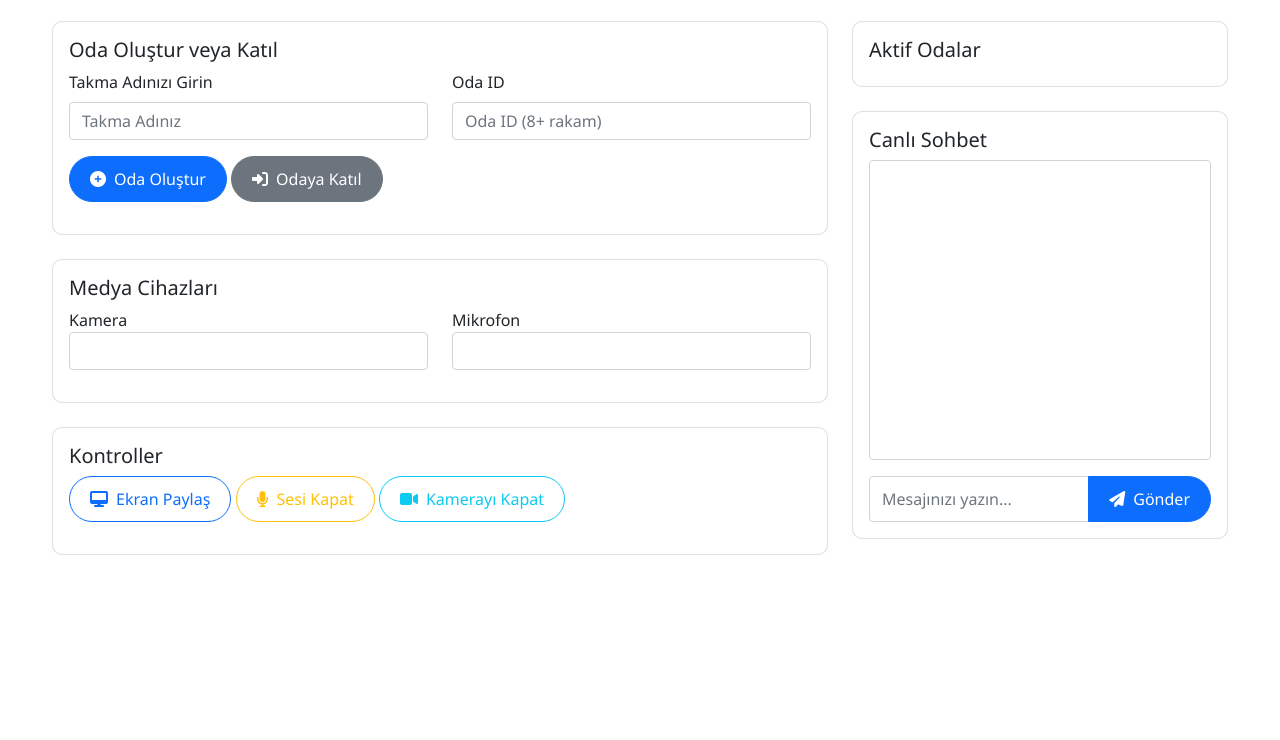
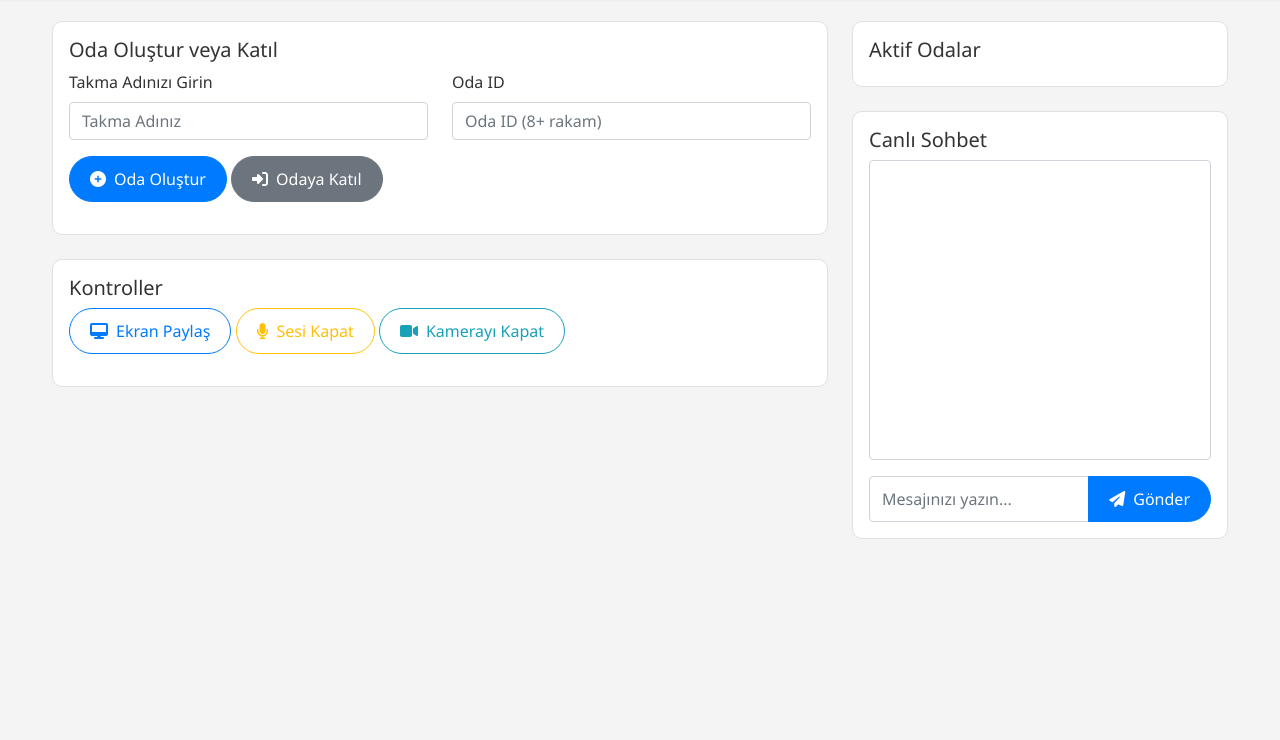
Before and after one commit to Lua00/31cordtest, a website: page index.html in a window 1280 px wide. Shown: the part 60-800 px from the top of the page. Drawn offline with nearby package versions, Linux system fonts and the light colour scheme; a script that the page names is missing.

Commit message:
Update index.html

```diff
--- a/index.html
+++ b/index.html
@@ -12,7 +12,7 @@
     <title>PSYCHORD - Video Chat</title>
 </head>
 
-<body>
+<body class="light-mode">
     <nav class="navbar navbar-expand-lg">
         <div class="container-fluid">
             <span class="navbar-brand mb-0 h1">PSYCHORD - Video Chat</span>
@@ -50,26 +50,6 @@
                         </div>
                         <div id="current-room-id" class="alert alert-info" style="display: none;">
                             Mevcut Oda ID: <span id="room-id-display"></span>
-                        </div>
-                    </div>
-                </div>
-
-                <div class="card mb-4">
-                    <div class="card-body">
-                        <h5 class="card-title">Medya Cihazları</h5>
-                        <div class="row mb-3">
-                            <div class="col-md-6">
-                                <label for="video-devices">Kamera</label>
-                                <select class="form-control" id="video-devices" onchange="switchMediaDevice(this.value, 'video')">
-                                    <!-- Kamera cihazları listesi burada görünecek -->
-                                </select>
-                            </div>
-                            <div class="col-md-6">
-                                <label for="audio-devices">Mikrofon</label>
-                                <select class="form-control" id="audio-devices" onchange="switchMediaDevice(this.value, 'audio')">
-                                    <!-- Mikrofon cihazları listesi burada görünecek -->
-                                </select>
-                            </div>
                         </div>
                     </div>
                 </div>
@@ -134,11 +114,7 @@
         crossorigin="anonymous"></script>
     <script src="https://unpkg.com/peerjs@1.4.7/dist/peerjs.min.js"></script>
     <script src="assets/js/renderer.js"></script>
-    <script src="assets/js/chat.js"></ script>
-    <script src="assets/js/room.js"></script>
-    <script src="assets/js/participant.js"></script>
-    <script src="assets/js/utils.js"></script>
-    <script src="assets/js/index.js"></script>
+    <script src="assets/js/chat.js"></script>
 </body>
 
 </html>
```
